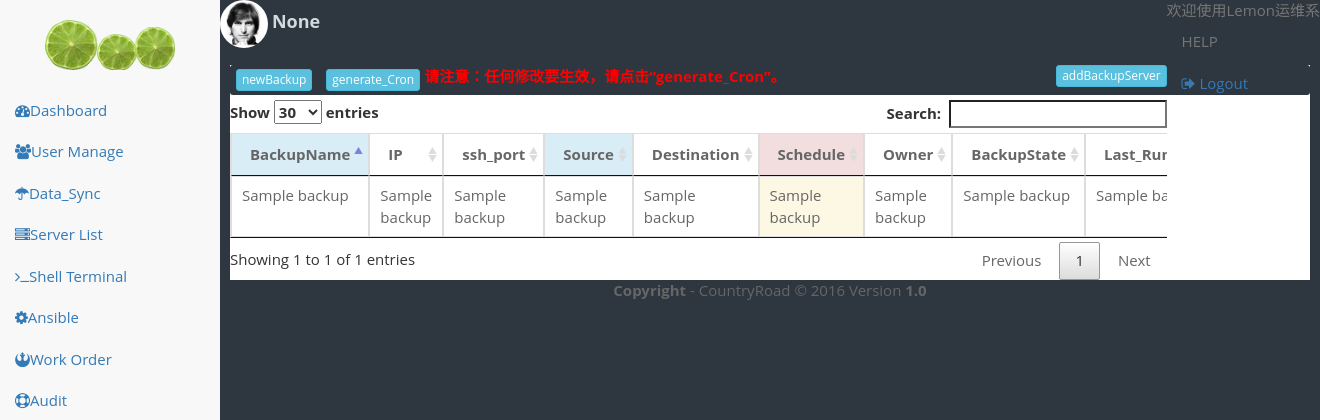
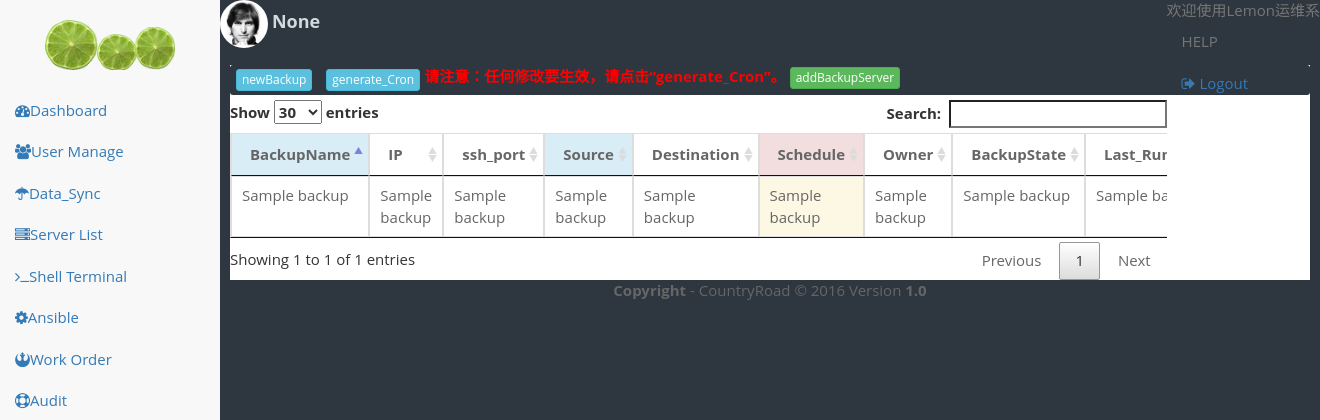
Before and after one commit to ljjsys/Lemon_flask, a Flask app: template lemon_master/app/templates/data_sync/Data_sync.html in a window 1320 px wide; the page is wider, and only the part inside the window is pictured. Shown: the top 420 px of that part. Run offline with Flask 2, Linux system fonts and the light colour scheme; the template is opened without the code that fills it: most values are stand-ins (such as "Sample title", 1, 10 or a date in 2020); some libraries are stand-ins or nearby versions.

Commit message:
change btn style

```diff
--- a/lemon_master/app/templates/data_sync/data_sync_content.html
+++ b/lemon_master/app/templates/data_sync/data_sync_content.html
@@ -4,7 +4,7 @@
         <button id="newBackup" class="btn btn-info btn-xs" data-toggle="modal" data-target="#addModal">newBackup</button>
         <button id="generateCron" class="btn btn-info btn-xs" onclick="generate_Cron(this)">generate_Cron</button>
         <span><strong >请注意：任何修改要生效，请点击“generate_Cron”。</strong></span>
-        <button id="addBackupServer" class="btn btn-info btn-xs pull-right" onclick="generate_Cron(this)">addBackupServer</button>
+        <button id="addBackupServer" class="btn btn-success btn-xs" data-toggle="modal" data-target="#addBackupServer_Modal">addBackupServer</button>
     </div>
     <div class="table_content">
         <table id="backup_list" class="table  table-bordered table-hover">
```
